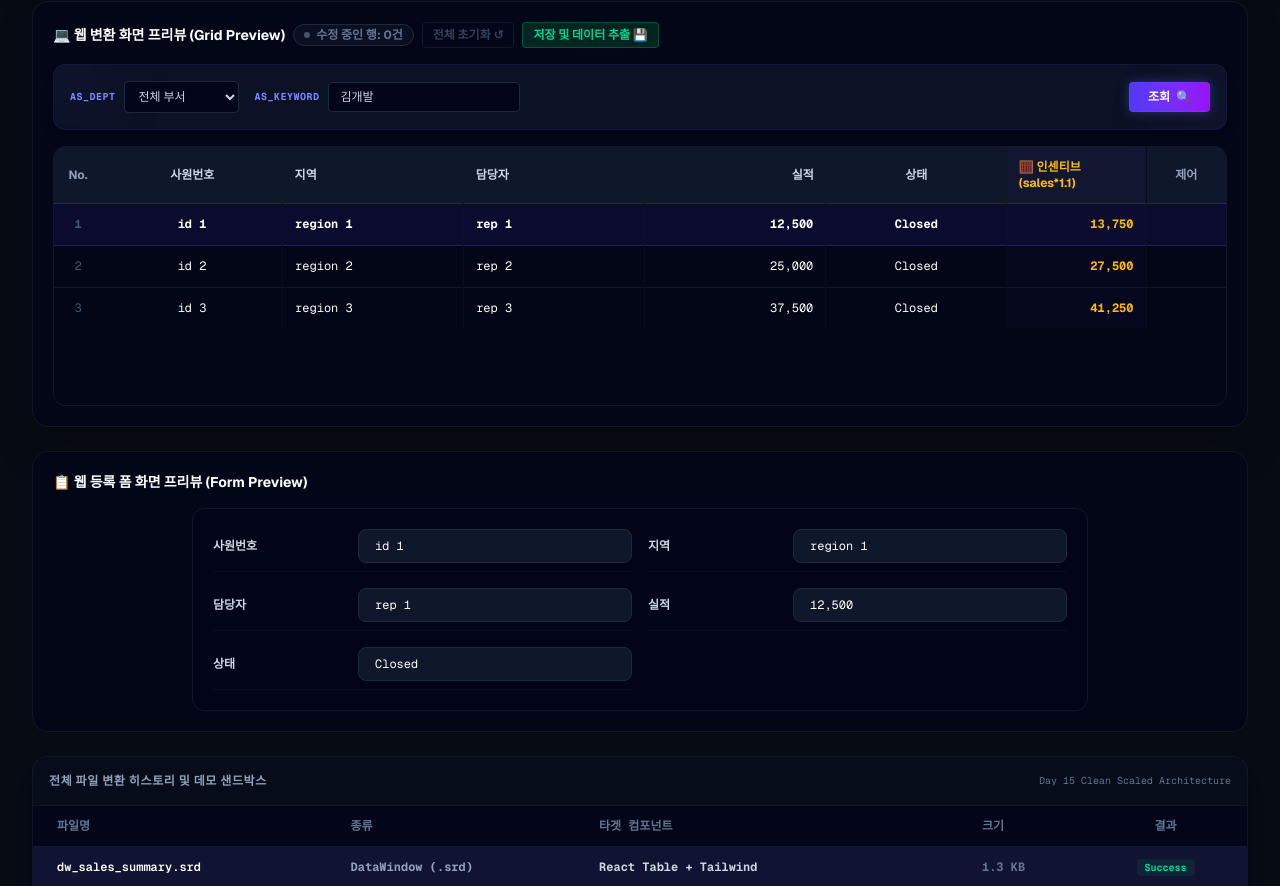
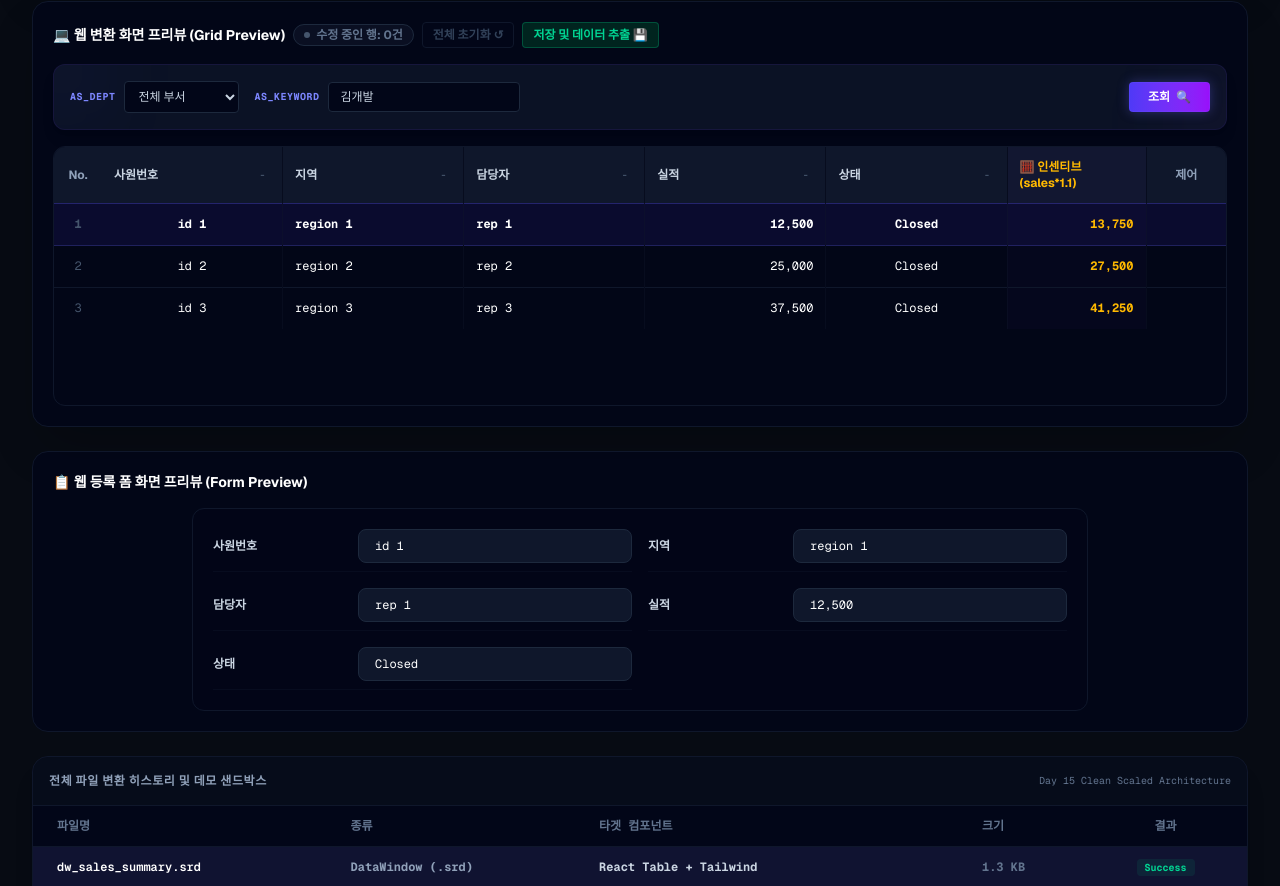
Before and after one commit to boradori80/pb-bridge, a Next.js app: page / in a window 1280 px wide. Shown: the part 852-1738 px from the top of the page. Built offline with nearby package versions, Linux system fonts and the light colour scheme.

Commit message:
기능: 그리드 헤더 컬럼별 동적 정렬 및 인디케이터 기능 구현 완료 (33일차 마감)

```diff
--- a/app/components/GridPreview.tsx
+++ b/app/components/GridPreview.tsx
@@ -53,6 +53,13 @@ export default function GridPreview({
   const [selectedDept, setSelectedDept] = React.useState<string>("전체");
   const [searchKeyword, setSearchKeyword] = React.useState<string>("김개발"); // 사용성 향상을 위한 초기 기본값 지정
   const [isLoading, setIsLoading] = React.useState<boolean>(false);
+
+  // [Day 33 작업] 정렬 상태 관리를 위한 React 로컬 상태 추가
+  // key: 정렬 대상 컬럼명, direction: 정렬 방향 (asc: 오름차순, desc: 내림차순, none: 정렬 안 함)
+  const [sortConfig, setSortConfig] = React.useState<{ key: string; direction: "asc" | "desc" | "none" }>({
+    key: "",
+    direction: "none",
+  });
 
   // [Day 24 작업] 초기 gridData 백업 및 비교를 위한 레퍼런스
   const snapshotRef = React.useRef<Array<{ [key: string]: string }>>([]);
@@ -134,7 +141,15 @@ export default function GridPreview({
         return matchDept && matchKeyword;
       });
 
-      const updatedRows = filteredMock.map((mockItem) => generateRowData(mockItem, parsedData.columns || []));
+      // [Day 33 작업] 새로운 데이터를 조회할 때 각 행에 __originalIndex 고유 키를 순차 부여
+      const updatedRows = filteredMock.map((mockItem, idx) => {
+        const row = generateRowData(mockItem, parsedData.columns || []);
+        row.__originalIndex = String(idx);
+        return row;
+      });
+
+      // 조회 결과 반환 시 정렬 상태도 초기 상태('none')로 리셋하여 정렬 정합성 보장
+      setSortConfig({ key: "", direction: "none" });
 
       setGridData(updatedRows);
       setIsLoading(false);
@@ -177,15 +192,93 @@ export default function GridPreview({
     }
   };
 
+  // [Day 33 작업] dw_1.SetSort() 및 dw_1.Sort() 대치용 동적 정렬 이벤트 핸들러 및 처리기
+  /*
+   * 파워빌더 dw_1.SetSort() 및 dw_1.Sort()와 현대 React 상태 기반 정렬의 상호 대치성 (교육용 상세 설명)
+   *
+   * 1. 파워빌더(레거시 C/S)의 정렬 메커니즘:
+   *    파워빌더에서는 `dw_1.SetSort("column_name A")`로 정렬 기준 문자열을 정의하고,
+   *    `dw_1.Sort()`를 순차적으로 호출하여 클라이언트 측의 데이터 윈도우 프라이머리 버퍼(Primary Buffer) 내부 포인터 순서를 물리적으로 재정렬합니다.
+   *    이때, 데이터 버퍼의 로우가 직접 변경되므로 메모리 주소가 바인딩된 컴포넌트는 C++ 로우 레벨 엔진에 의해 화면이 갱신됩니다.
+   *
+   * 2. 현대 React 아키텍처의 상태 불변성(Immutability) 기반 정렬 및 재렌더링:
+   *    React 환경에서는 상태 데이터의 직접적인 수정(Mutation)을 엄격히 금지합니다.
+   *    따라서, 정렬 상태(sortConfig: 컬럼 키 및 방향)가 변경될 때마다 불변 객체 원칙에 따라 데이터 배열을 복제(Deep Copy)한 후,
+   *    JavaScript 내장 Array.prototype.sort() 메소드를 호출하여 정렬을 수행하고 `setGridData`를 통해 완전히 새로운 배열 참조를 갱신합니다.
+   *    이로 인해 React의 가상 DOM(Virtual DOM)이 차이점을 분석(Diffing)하여 변경이 발생한 DOM 노드만을 신속하고 안전하게 재렌더링합니다.
+   *
+   * 3. 인덱스 기반 기능들과의 충돌을 방지하는 삼중 버퍼 동기식 정렬 (Triple Buffer Sync):
+   *    레거시의 4방향 키보드 이동, 개별 행 원복(Undo), 수정 상태 감지(isRowModified) 등의 기능은 행의 배열 인덱스(`rIdx`)에 강하게 결속되어 있습니다.
+   *    단순히 gridData만 정렬하면 렌더링 순서가 바뀌면서 snapshotRef 및 initialGridDataRef와의 인덱스 매핑이 깨져
+   *    엉뚱한 행이 수정된 것으로 표시되거나 원복 기능이 오작동하게 됩니다.
+   *    이러한 문제를 방지하기 위해 본 핸들러는 `gridData`뿐만 아니라 비교 대상인 `initialGridDataRef.current`와 `snapshotRef.current` 레퍼런스 배열도
+   *    동일한 비교 로직으로 정렬하여 삼중 버퍼의 인덱스 일치성을 100% 영구 동기화합니다.
+   */
+  const handleSort = (colName: string) => {
+    // 1. 순환 정렬 방향 설정: none -> asc -> desc -> none
+    let nextDirection: "asc" | "desc" | "none" = "asc";
+    if (sortConfig.key === colName) {
+      if (sortConfig.direction === "asc") nextDirection = "desc";
+      else if (sortConfig.direction === "desc") nextDirection = "none";
+      else nextDirection = "asc";
+    }
+
+    setSortConfig({ key: colName, direction: nextDirection });
+
+    // 2. 정렬 비교 함수(Comparator) 정의
+    const compareFn = (a: { [key: string]: string }, b: { [key: string]: string }) => {
+      // 정렬이 해제된 경우 원래 순서(__originalIndex) 기준으로 복구
+      if (nextDirection === "none") {
+        const idxA = parseInt(a.__originalIndex || "0", 10);
+        const idxB = parseInt(b.__originalIndex || "0", 10);
+        return idxA - idxB;
+      }
+
+      const valA = a[colName] ?? "";
+      const valB = b[colName] ?? "";
+
+      // 숫자형 컬럼인지 판별하여 값 기반 정렬 수행
+      const isNum = isNumericColumn(parsedData.columns?.find((c) => c.name === colName)?.type || "");
+      if (isNum) {
+        const numA = parseFloat(valA.replace(/,/g, "")) || 0;
+        const numB = parseFloat(valB.replace(/,/g, "")) || 0;
+        return nextDirection === "asc" ? numA - numB : numB - numA;
+      }
+
+      // 문자열 컬럼의 경우 한국어 가나다 및 대소문자 구분 로캘(Locale) 정렬 대응
+      return nextDirection === "asc"
+        ? valA.localeCompare(valB, "ko", { numeric: true })
+        : valB.localeCompare(valA, "ko", { numeric: true });
+    };
+
+    // 3. 삼중 버퍼 동시 정렬을 수행하여 인덱스 참조 정합성 보장
+    const sortedGridData = [...gridData].sort(compareFn);
+    const sortedInitial = [...initialGridDataRef.current].sort(compareFn);
+    const sortedSnapshot = [...snapshotRef.current].sort(compareFn);
+
+    setGridData(sortedGridData);
+    initialGridDataRef.current = sortedInitial;
+    snapshotRef.current = sortedSnapshot;
+
+    // 첫 행 자동 선택으로 부드러운 전환 효과 제공
+    onSelectRow(0);
+  };
+
+  // [Day 33 작업] 부모 컴포넌트로부터 유입되는 최초 gridData에 순서 복원용 고유 인덱스(__originalIndex) 주입
   React.useEffect(() => {
-    // 컴포넌트가 처음 로드될 때 gridData의 최초 상태를 딥 카피하여 저장합니다.
-    if (snapshotRef.current.length === 0 && gridData.length > 0) {
+    if (gridData.length > 0 && !gridData[0].hasOwnProperty("__originalIndex")) {
+      setGridData((prev) =>
+        prev.map((row, idx) => (row.__originalIndex ? row : { ...row, __originalIndex: String(idx) }))
+      );
+    }
+  }, [gridData, setGridData]);
+
+  React.useEffect(() => {
+    // __originalIndex가 정상 주입된 상태에서만 snapshot 및 initial 상태 백업을 수행합니다.
+    if (gridData.length > 0 && gridData.every((row) => row.hasOwnProperty("__originalIndex"))) {
+      if (snapshotRef.current.length === 0) {
         snapshotRef.current = JSON.parse(JSON.stringify(gridData));
       }
-  }, [gridData]);
-
-  React.useEffect(() => {
-    // parsedData가 변경되었거나, 상위에서 gridData의 로드/리셋으로 길이가 달라진 경우 초기 캡처를 수행합니다.
       if (
         prevParsedDataRef.current !== parsedData ||
         initialGridDataRef.current.length !== gridData.length ||
@@ -194,7 +287,8 @@ export default function GridPreview({
         initialGridDataRef.current = JSON.parse(JSON.stringify(gridData));
         prevParsedDataRef.current = parsedData;
       }
-  }, [parsedData, gridData]);
+    }
+  }, [gridData, parsedData]);
 
   // [Day 25 작업] 전체 초기화(Reset) 핸들러
   const handleResetAll = () => {
@@ -235,9 +329,11 @@ export default function GridPreview({
         });
 
         if (isModified) {
+          // [Day 33 작업] 임시 정렬 관리 속성인 __originalIndex를 JSON 덤프 데이터에서 제외
+          const { __originalIndex, ...cleanRow } = row;
           return {
             row_no: rIdx + 1,
-            data: row,
+            data: cleanRow,
           };
         }
         return null;
@@ -398,11 +494,32 @@ export default function GridPreview({
               {(parsedData.columns || []).map((c, i) => (
                 <th
                   key={i}
-                  className={`p-3 font-mono text-slate-300 bg-slate-900 ${getAlignClass(
+                  onClick={() => handleSort(c.name)}
+                  className={`p-3 font-mono text-slate-300 bg-slate-900 cursor-pointer select-none hover:bg-slate-800 hover:text-white transition-all border-r border-slate-900/40 relative group ${getAlignClass(
                     c.alignment
                   )}`}
+                  title="클릭하여 순환 정렬 (기본값 ➔ 오름차순 ➔ 내림차순)"
                 >
-                  {c.label || c.name}
+                  <div className="flex items-center justify-between gap-2">
+                    <span>{c.label || c.name}</span>
+                    <span
+                      className={`text-[9px] font-bold px-1 py-0.5 rounded transition-all duration-300 ${
+                        sortConfig.key === c.name && sortConfig.direction !== "none"
+                          ? sortConfig.direction === "asc"
+                            ? "text-cyan-400 bg-cyan-950/40 border border-cyan-500/20 shadow-[0_0_8px_rgba(34,211,238,0.4)]"
+                            : "text-purple-400 bg-purple-950/40 border border-purple-500/20 shadow-[0_0_8px_rgba(168,85,247,0.4)]"
+                          : "text-slate-600 border border-transparent group-hover:text-slate-400"
+                      }`}
+                    >
+                      {sortConfig.key === c.name
+                        ? sortConfig.direction === "asc"
+                          ? "▲"
+                          : sortConfig.direction === "desc"
+                          ? "▼"
+                          : "-"
+                        : "-"}
+                    </span>
+                  </div>
                 </th>
               ))}
               {(parsedData.computedFields || []).map((comp, i) => (
```
Also changed, not shown: 1 other file (tests, documents, lock files or other folders). Lines whose indentation alone changed are shown as unchanged.
